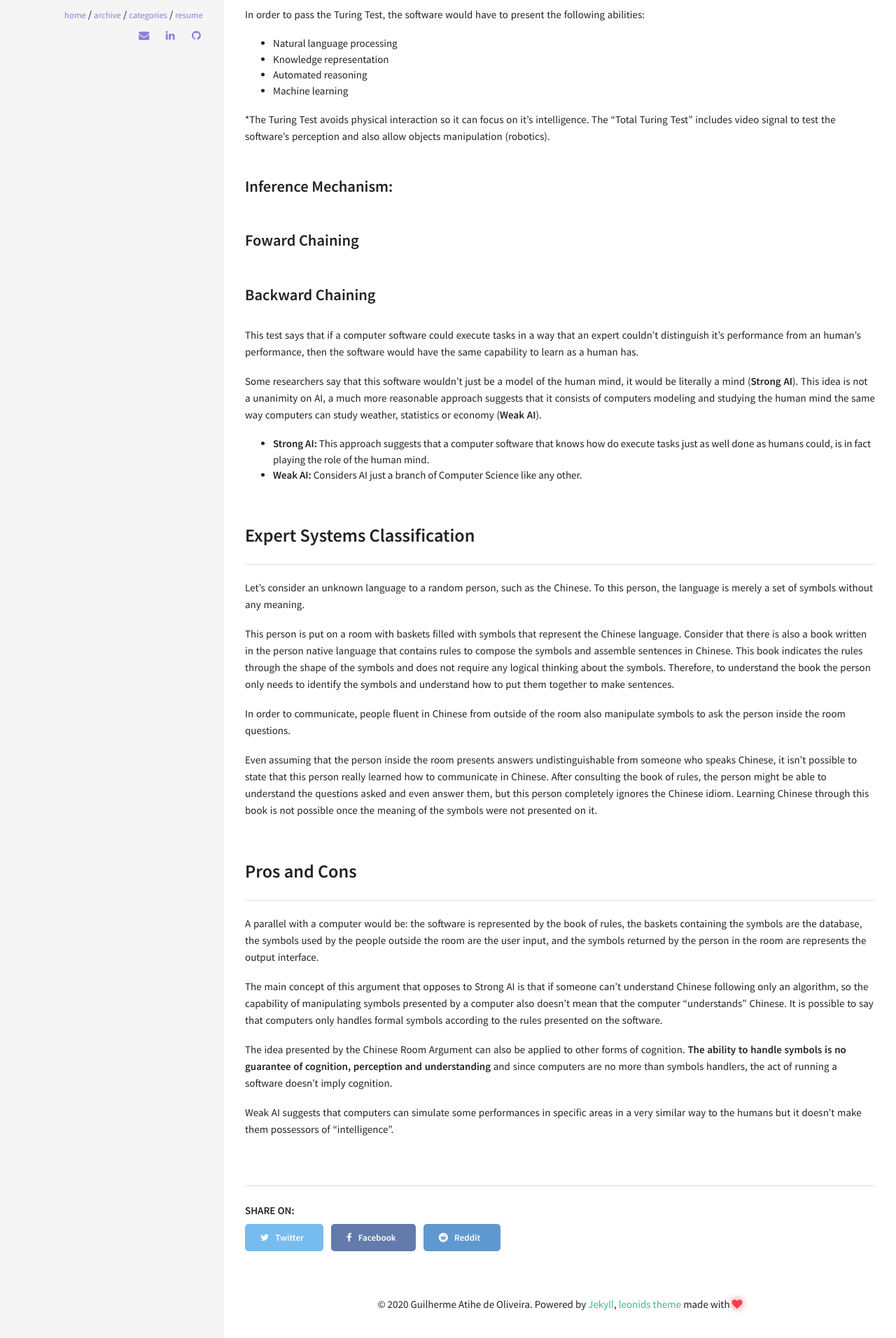
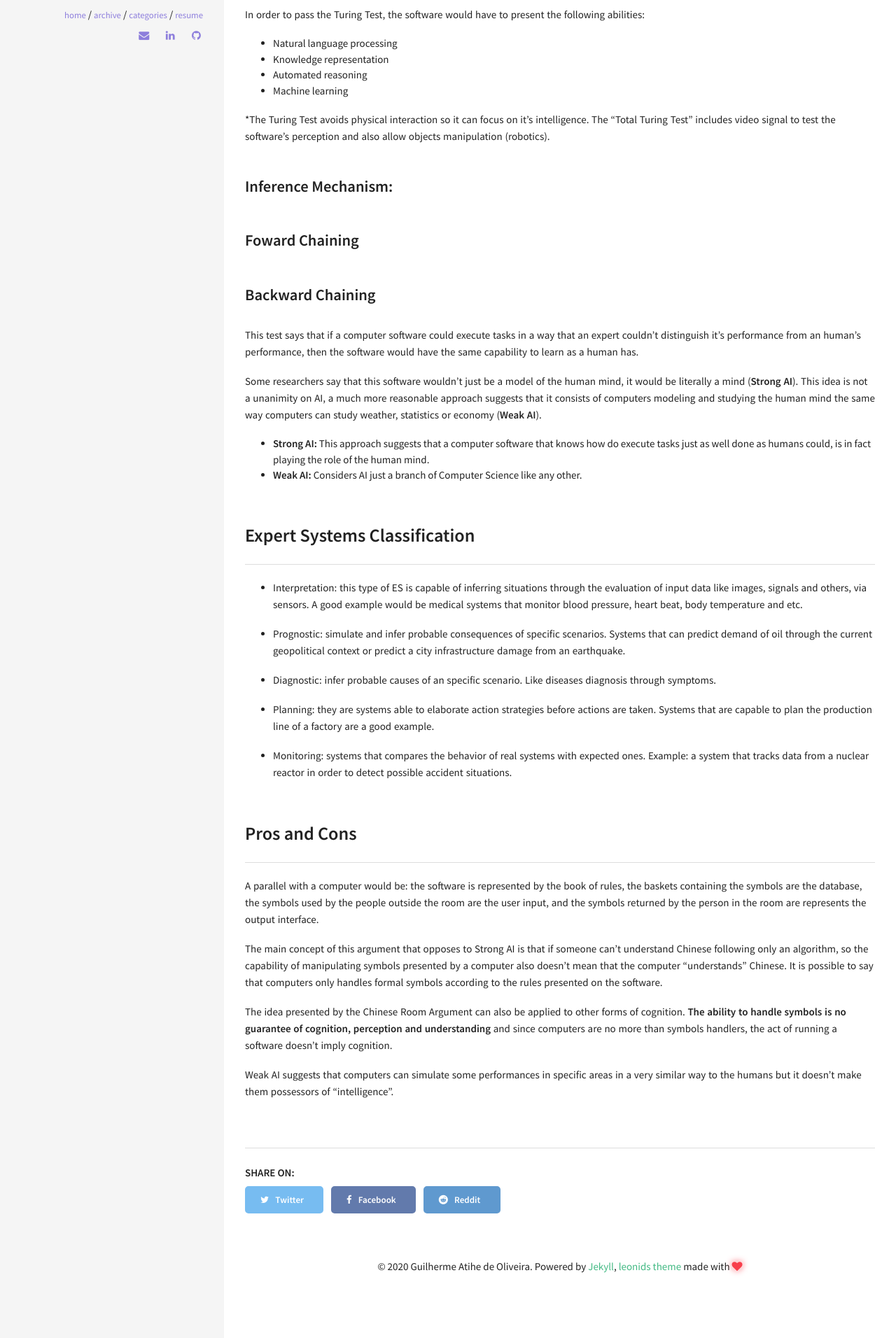
Before and after one commit to gatihe/guiati9.dev, a Jekyll site: the page built from _posts/2020-04-19-ai-expert-systems.md, in a window 1280 px wide. Shown: the part 2017-3929 px from the top of the page at 70% size. Built offline with Jekyll 4.4.1, drawn with Linux system fonts in a browser that asks for light colours.

Commit message:
Update 2020-04-19-ai-expert-systems.md

```diff
--- a/_posts/2020-04-19-ai-expert-systems.md
+++ b/_posts/2020-04-19-ai-expert-systems.md
@@ -78,13 +78,15 @@ Some researchers say that this software wouldn't just be a model of the human mi
 
 ## Expert Systems Classification
 
-Let's consider an unknown language to a random person, such as the Chinese. To this person, the language is merely a set of symbols without any meaning.
+- Interpretation: this type of ES is capable of inferring situations through the evaluation of input data like images, signals and others, via sensors. A good example would be medical systems that monitor blood pressure, heart beat, body temperature and etc.
 
-This person is put on a room with baskets filled with symbols that represent the Chinese language. Consider that there is also a book written in the person native language that contains rules to compose the symbols and assemble sentences in Chinese. This book indicates the rules through the shape of the symbols and does not require any logical thinking about the symbols. Therefore, to understand the book the person only needs to identify the symbols and understand how to put them together to make sentences.
+ - Prognostic: simulate and infer probable consequences of specific scenarios. Systems that can predict demand of oil through the current geopolitical context or predict a city infrastructure damage from an earthquake.
 
-In order to communicate, people fluent in Chinese from outside of the room also manipulate symbols to ask the person inside the room questions.
+ - Diagnostic: infer probable causes of an specific scenario. Like diseases diagnosis through symptoms.
 
-Even assuming that the person inside the room presents answers undistinguishable from someone who speaks Chinese, it isn't possible to state that this person really learned how to communicate in Chinese. After consulting the book of rules, the person might be able to understand the questions asked and even answer them, but this person completely ignores the Chinese idiom. Learning Chinese through this book is not possible once the meaning of the symbols were not presented on it.
+ - Planning: they are systems able to elaborate action strategies before actions are taken. Systems that are capable to plan the production line of a factory are a good example.
+
+ - Monitoring: systems that compares the behavior of real systems with expected ones. Example: a system that tracks data from a nuclear reactor in order to detect possible accident situations.
 
 ## Pros and Cons
 
```
